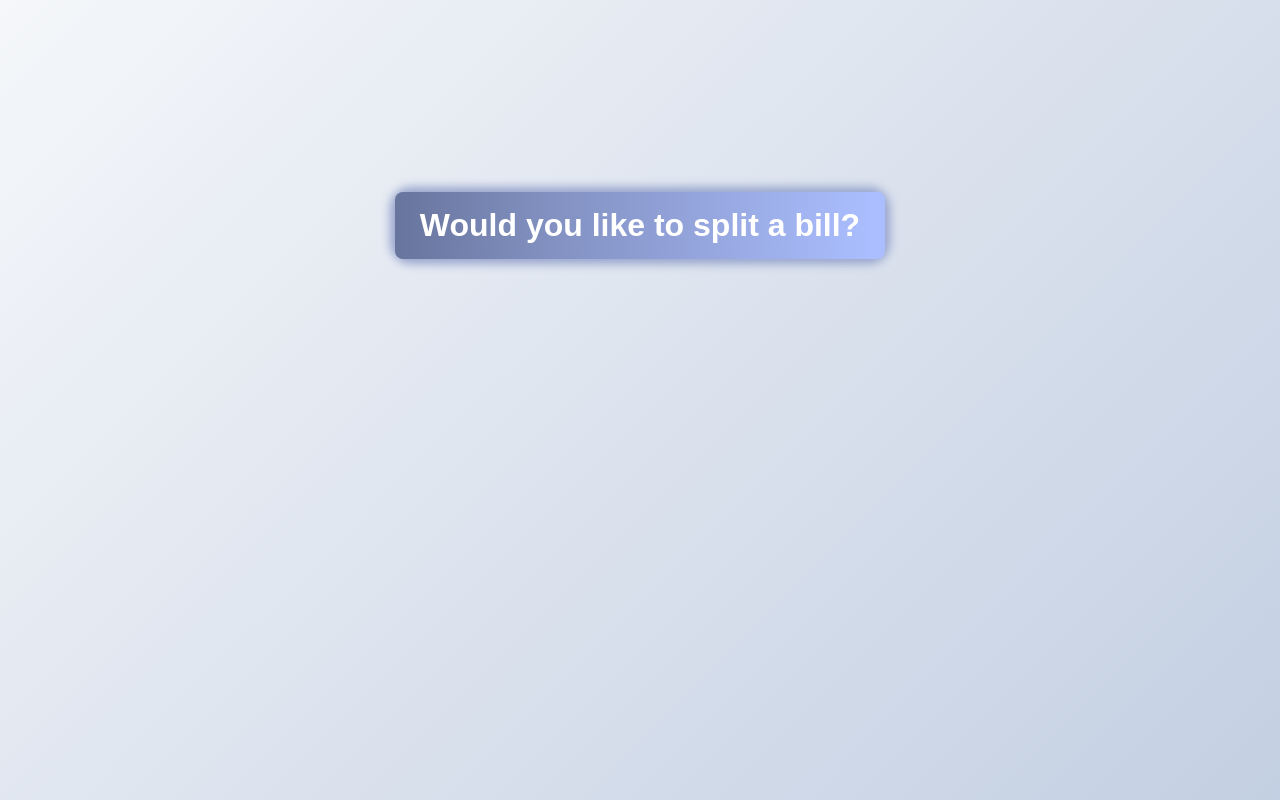
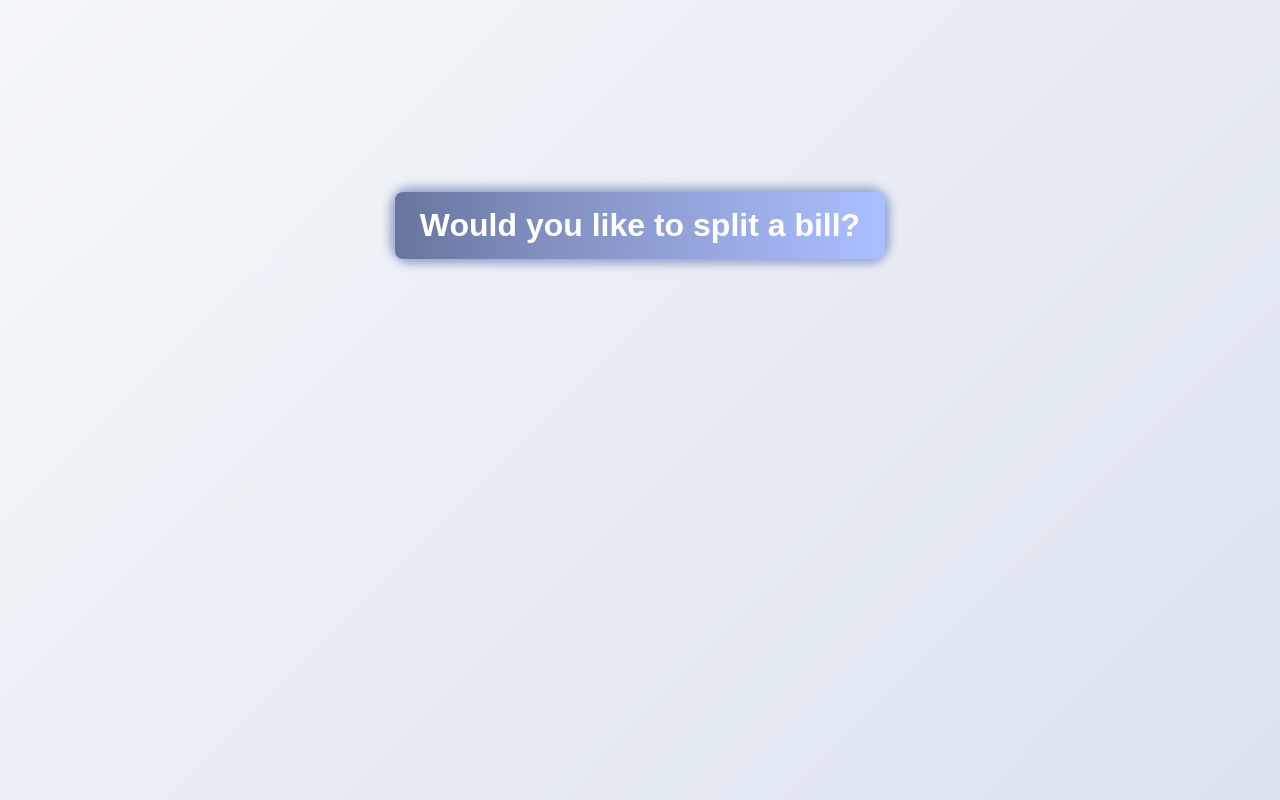
Before and after one commit to Srdjan-P/EatAndSplit, a React (Create React App) app: page / in a window 1280 px wide. Built offline with nearby package versions, Linux system fonts and the light colour scheme.

Commit message:
CSS background fix

```diff
--- a/src/index.css
+++ b/src/index.css
@@ -17,7 +17,7 @@ body {
   display: flex;
   justify-content: center;
   font-family: Arial, Helvetica, sans-serif;
-  background: linear-gradient(135deg, #f5f7fa 0%, #c3cfe2 100%);
+  background: linear-gradient(135deg, #f5f7fa 0%, #c3cfe2 200%);
 }
 
 .app {
```
